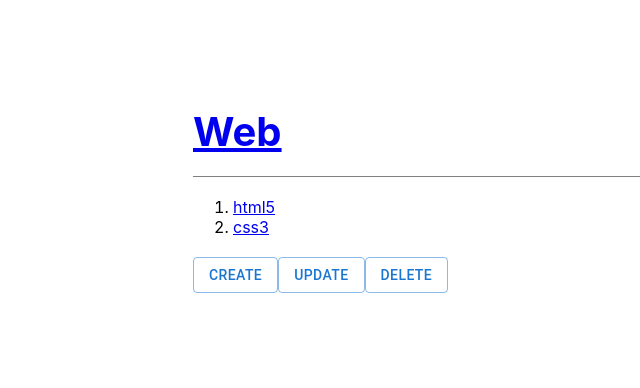
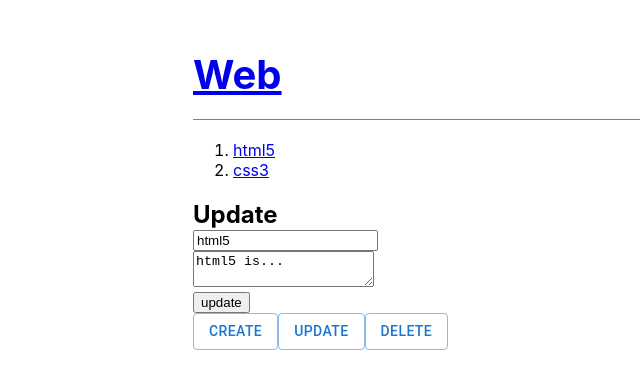
Before and after one commit to sjgske/elice-sw-2, a React (Create React App) app in the folder 03/: page /update/1 in a window 1280 px wide. Shown: the part 210-598 px from the top of the page, without its empty margins (197-837 px from the left). Built offline with nearby package versions, Linux system fonts and the light colour scheme; data requests are answered from the project's data file.

Commit message:
fetch Update 기능

```diff
--- a/03/src/App.js
+++ b/03/src/App.js
@@ -7,12 +7,10 @@ import { Article } from "./Article";
 import { Create } from "./Create";
 import { Read } from "./Read";
 import { Control } from "./Control";
+import { Update } from "./Update";
 
 function App() {
-  const [topics, setTopics] = useState([
-    { id: 1, title: "html", body: "html is ..." },
-    { id: 2, title: "css", body: "css is ..." },
-  ]);
+  const [topics, setTopics] = useState([]);
   const refreshTopics = async () => {
     const res = await fetch("http://localhost:3333/topics");
     const data = await res.json();
@@ -23,7 +21,7 @@ function App() {
   }, []);
   const navigate = useNavigate();
 
-  const onCreateHandler = async (title, body) => {
+  const createHandler = async (title, body) => {
     const res = await fetch("http://localhost:3333/topics", {
       method: "POST",
       headers: {
@@ -31,14 +29,31 @@ function App() {
       },
       body: JSON.stringify({ title, body }),
     });
-    const data = res.json();
-    navigate(`/read/${data.id}`);
+    const data = await res.json();
+    navigate("/read/" + data.id);
     refreshTopics();
   };
 
-  const deleteHander = (id) => {
-    setTopics((curr) => curr.filter((el) => el.id !== id));
+  const deleteHandler = async (id) => {
+    const res = await fetch(`http://localhost:3333/topics/${id}`, {
+      method: "DELETE",
+    });
+    const data = await res.json();
     navigate("/");
+    refreshTopics();
+  };
+
+  const updateHandler = async (id, title, body) => {
+    const res = await fetch(`http://localhost:3333/topics/${id}`, {
+      method: "PUT",
+      headers: {
+        "Content-Type": "application/json",
+      },
+      body: JSON.stringify({ title, body }),
+    });
+    const data = await res.json();
+    navigate("/read/" + data.id);
+    refreshTopics();
   };
 
   return (
@@ -50,8 +65,12 @@ function App() {
           path="/"
           element={<Article title="Welcome" body="Hello, WEB!" />}
         />
-        <Route path="/create" element={<Create onCreate={onCreateHandler} />} />
         <Route path="/read/:id" element={<Read />} />
+        <Route path="/create" element={<Create onCreate={createHandler} />} />
+        <Route
+          path="/update/:id"
+          element={<Update onUpdate={updateHandler} />}
+        />
       </Routes>
 
       <Routes>
@@ -63,7 +82,7 @@ function App() {
               element={
                 <Control
                   onDelete={(id) => {
-                    deleteHander(id);
+                    deleteHandler(id);
                   }}
                 />
               }
--- a/03/src/Control.js
+++ b/03/src/Control.js
@@ -8,7 +8,9 @@ export function Control({ onDelete }) {
   if (id) {
     contextUI = (
       <>
-        <Button variant="outlined">UPDATE</Button>
+        <Button component={Link} to={`/update/${id}`} variant="outlined">
+          UPDATE
+        </Button>
         <Button
           variant="outlined"
           onClick={() => {
@@ -22,6 +24,7 @@ export function Control({ onDelete }) {
   }
   return (
     <>
+      {/* component={Link} 버튼인데 링크처럼 하는거.. */}
       <Button component={Link} to="/create" variant="outlined">
         CREATE
       </Button>
--- a/03/src/Read.js
+++ b/03/src/Read.js
@@ -8,7 +8,7 @@ export function Read() {
   const [topic, setTopic] = useState({});
   useEffect(() => {
     (async () => {
-      const res = await fetch("http://localhost:3333/topics" + id);
+      const res = await fetch(`http://localhost:3333/topics/${id}`);
       const data = await res.json();
       setTopic(data);
     })();
--- /dev/null
+++ b/03/src/Update.js
@@ -0,0 +1,55 @@
+import { useState, useEffect } from "react";
+import { useParams } from "react-router-dom";
+
+export function Update({ onUpdate }) {
+  const params = useParams();
+  const id = Number(params.id);
+  const [title, setTitle] = useState(null);
+  const [body, setBody] = useState(null);
+  const refreshTopic = async () => {
+    const res = await fetch(`http://localhost:3333/topics/${id}`);
+    const data = await res.json();
+    setTitle(data.title);
+    setBody(data.body);
+  };
+  useEffect(() => {
+    refreshTopic();
+  }, [id]);
+
+  const submitHandler = async (e) => {
+    e.preventDefault();
+    const title = e.target.title.value;
+    const body = e.target.body.value;
+    onUpdate(id, title, body);
+  };
+
+  return (
+    <form onSubmit={submitHandler}>
+      <h2>Update</h2>
+      <p>
+        <input
+          type="text"
+          name="title"
+          placeholder="title"
+          value={title}
+          onChange={(e) => {
+            setTitle(e.target.value);
+          }}
+        ></input>
+      </p>
+      <p>
+        <textarea
+          name="body"
+          placeholder="body"
+          value={body}
+          onChange={(e) => {
+            setBody(e.target.value);
+          }}
+        ></textarea>
+      </p>
+      <p>
+        <input type="submit" value="update" />
+      </p>
+    </form>
+  );
+}
```
